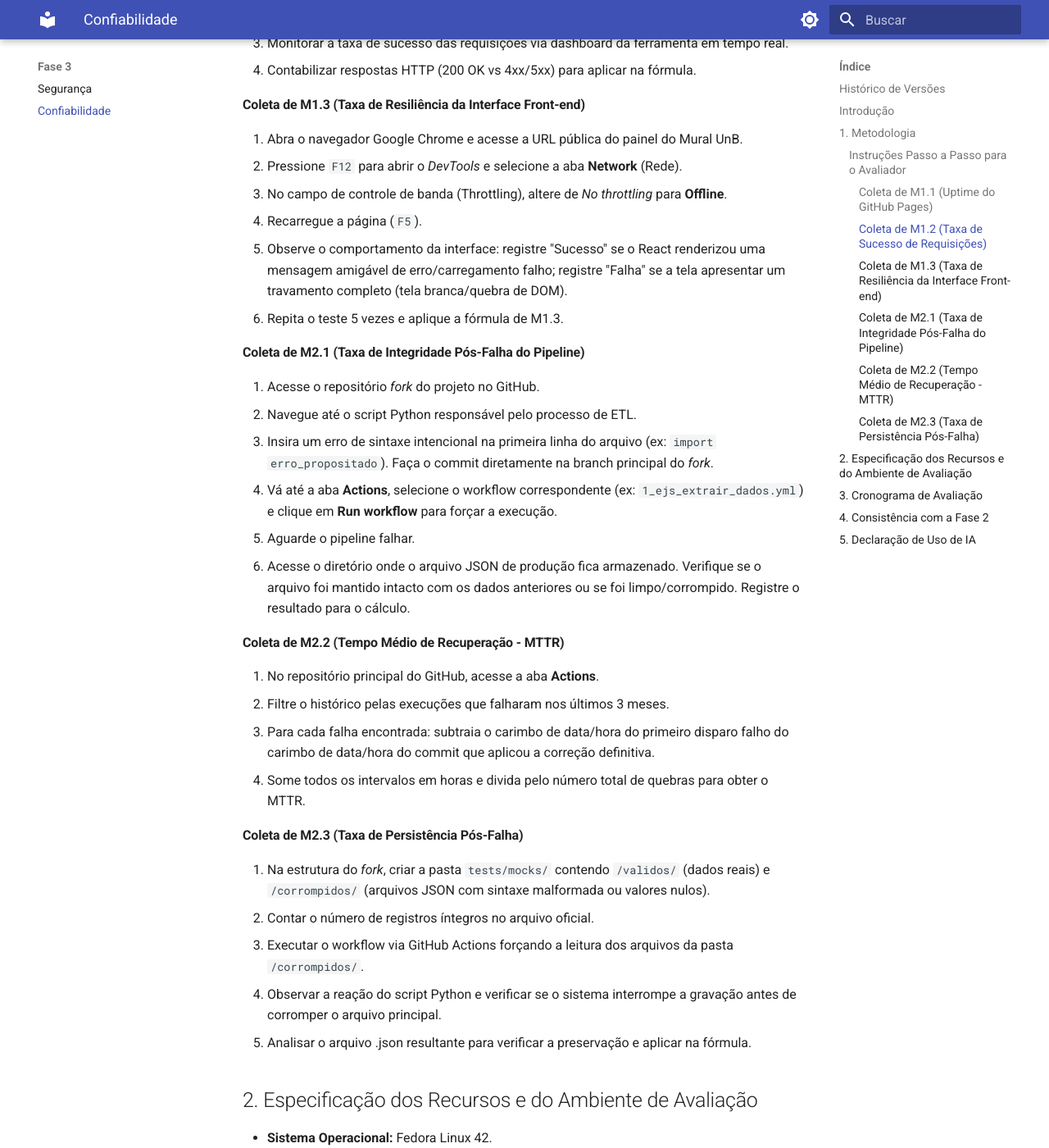
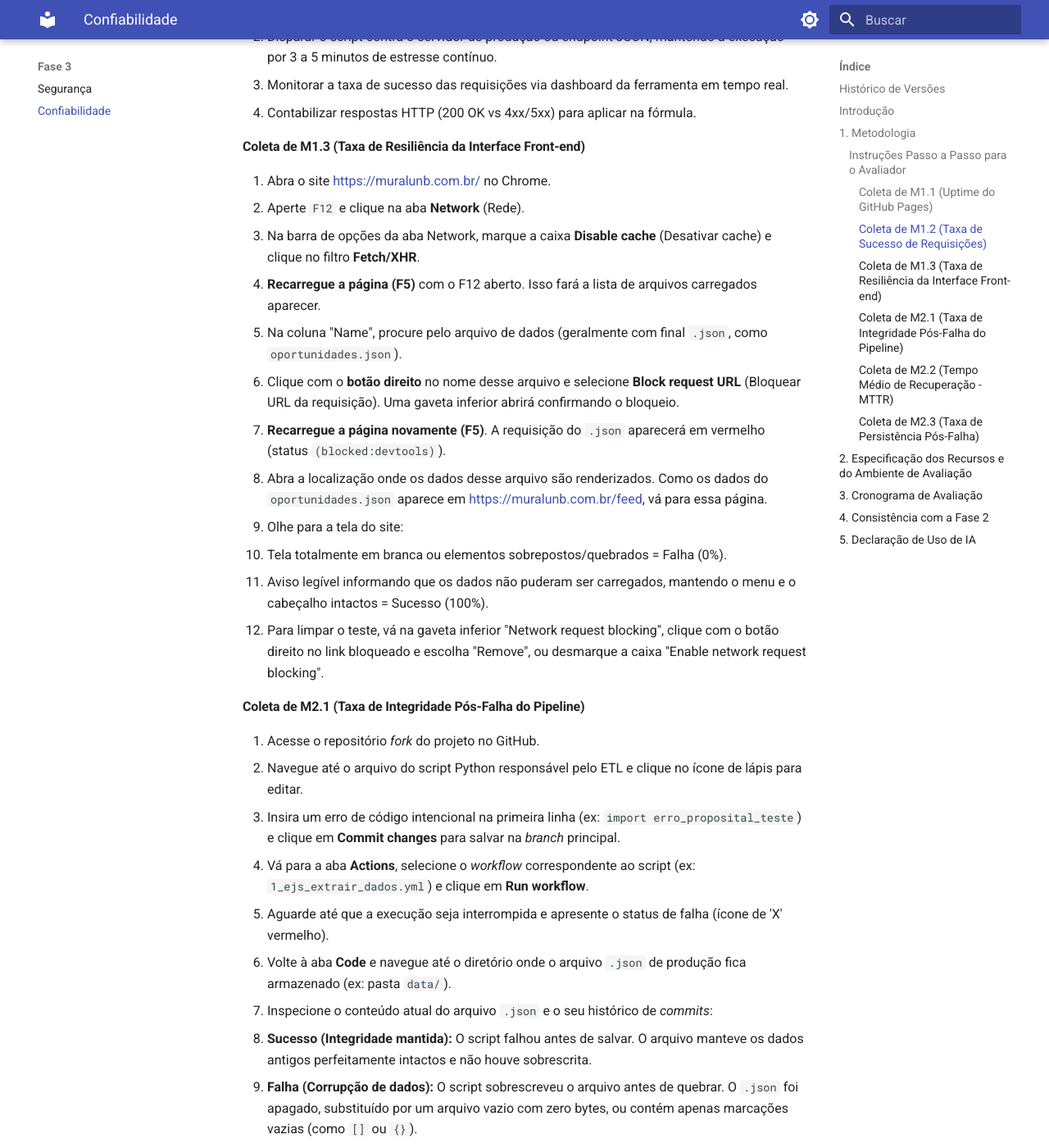
Before and after one commit to FCTE-Qualidade-de-Software-1/2026-1_T02_ROBERTA_WILLIAMS, an MkDocs documentation site: the page built from docs/fase3/confiabilidade.md, in a window 1280 px wide and 1400 px high, scrolled down 1507 px. Shown: the whole window at 82% size. Built offline with MkDocs 1.6.1 and Material for MkDocs 9.7.7, drawn with Linux system fonts in a browser that asks for light colours; some of the changed text lies outside the part shown.

Commit message:
melhorar passo a passo da fase 3 m1.1, m1.3, m2.1, m2.2

```diff
--- a/docs/fase3/confiabilidade.md
+++ b/docs/fase3/confiabilidade.md
@@ -21,10 +21,10 @@
 
 #### Coleta de M1.1 (Uptime do GitHub Pages)
 
-1. Acesse a ferramenta de monitoramento configurada (UptimeRobot).
-2. Defina o filtro de visualização para as últimas 24 horas.
-3. Extraia o percentual de tempo em que o servidor respondeu com status HTTP 200.
-4. Aplique o valor diretamente na fórmula de M1.1.
+1. Acesse a ferramenta de monitoramento UptimeRobot [https://dashboard.uptimerobot.com/monitors](https://dashboard.uptimerobot.com/monitors).
+2. Clique em New para adicionar um monitoramento.
+3. Insira o URL [https://muralunb.com.br/](https://muralunb.com.br/).
+4. Anote o valor de porcentagem de uptime das últimas 24 horas, este é o resultado da métrica M1.1.
 
 #### Coleta de M1.2 (Taxa de Sucesso de Requisições)
 
@@ -35,28 +35,42 @@
 
 #### Coleta de M1.3 (Taxa de Resiliência da Interface Front-end)
 
-1. Abra o navegador Google Chrome e acesse a URL pública do painel do Mural UnB.
-2. Pressione `F12` para abrir o _DevTools_ e selecione a aba **Network** (Rede).
-3. No campo de controle de banda (Throttling), altere de _No throttling_ para **Offline**.
-4. Recarregue a página (`F5`).
-5. Observe o comportamento da interface: registre "Sucesso" se o React renderizou uma mensagem amigável de erro/carregamento falho; registre "Falha" se a tela apresentar um travamento completo (tela branca/quebra de DOM).
-6. Repita o teste 5 vezes e aplique a fórmula de M1.3.
+1. Abra o site [https://muralunb.com.br/](https://muralunb.com.br/) no Chrome.
+2. Aperte `F12` e clique na aba **Network** (Rede).
+3. Na barra de opções da aba Network, marque a caixa **Disable cache** (Desativar cache) e clique no filtro **Fetch/XHR**.
+4. **Recarregue a página (F5)** com o F12 aberto. Isso fará a lista de arquivos carregados aparecer.
+5. Na coluna "Name", procure pelo arquivo de dados (geralmente com final `.json`, como `oportunidades.json`).
+6. Clique com o **botão direito** no nome desse arquivo e selecione **Block request URL** (Bloquear URL da requisição). Uma gaveta inferior abrirá confirmando o bloqueio.
+7. **Recarregue a página novamente (F5)**. A requisição do `.json` aparecerá em vermelho (status `(blocked:devtools)`).
+8. Abra a localização onde os dados desse arquivo são renderizados. Como os dados do `oportunidades.json` aparece em [https://muralunb.com.br/feed](https://muralunb.com.br/feed), vá para essa página.
+9. Olhe para a tela do site:
+  * Tela totalmente em branca ou elementos sobrepostos/quebrados = Falha (0%).
+  * Aviso legível informando que os dados não puderam ser carregados, mantendo o menu e o cabeçalho intactos = Sucesso (100%).
+10. Para limpar o teste, vá na gaveta inferior "Network request blocking", clique com o botão direito no link bloqueado e escolha "Remove", ou desmarque a caixa "Enable network request blocking".
 
 #### Coleta de M2.1 (Taxa de Integridade Pós-Falha do Pipeline)
 
-1. Acesse o repositório _fork_ do projeto no GitHub.
-2. Navegue até o script Python responsável pelo processo de ETL.
-3. Insira um erro de sintaxe intencional na primeira linha do arquivo (ex: `import erro_propositado`). Faça o commit diretamente na branch principal do _fork_.
-4. Vá até a aba **Actions**, selecione o workflow correspondente (ex: `1_ejs_extrair_dados.yml`) e clique em **Run workflow** para forçar a execução.
-5. Aguarde o pipeline falhar.
-6. Acesse o diretório onde o arquivo JSON de produção fica armazenado. Verifique se o arquivo foi mantido intacto com os dados anteriores ou se foi limpo/corrompido. Registre o resultado para o cálculo.
+1. Acesse o repositório *fork* do projeto no GitHub.
+2. Navegue até o arquivo do script Python responsável pelo ETL e clique no ícone de lápis para editar.
+3. Insira um erro de código intencional na primeira linha (ex: `import erro_proposital_teste`) e clique em **Commit changes** para salvar na *branch* principal.
+4. Vá para a aba **Actions**, selecione o *workflow* correspondente ao script (ex: `1_ejs_extrair_dados.yml`) e clique em **Run workflow**.
+5. Aguarde até que a execução seja interrompida e apresente o status de falha (ícone de 'X' vermelho).
+6. Volte à aba **Code** e navegue até o diretório onde o arquivo `.json` de produção fica armazenado (ex: pasta `data/`).
+7. Inspecione o conteúdo atual do arquivo `.json` e o seu histórico de *commits*:
+  * **Sucesso (Integridade mantida):** O script falhou antes de salvar. O arquivo manteve os dados antigos perfeitamente intactos e não houve sobrescrita.
+  * **Falha (Corrupção de dados):** O script sobrescreveu o arquivo antes de quebrar. O `.json` foi apagado, substituído por um arquivo vazio com zero bytes, ou contém apenas marcações vazias (como `[]` ou `{}`).
+8. Registre a contagem de sucessos/falhas e aplique na fórmula de M2.1.
 
 #### Coleta de M2.2 (Tempo Médio de Recuperação - MTTR)
 
-1. No repositório principal do GitHub, acesse a aba **Actions**.
-2. Filtre o histórico pelas execuções que falharam nos últimos 3 meses.
-3. Para cada falha encontrada: subtraia o carimbo de data/hora do primeiro disparo falho do carimbo de data/hora do commit que aplicou a correção definitiva.
-4. Some todos os intervalos em horas e divida pelo número total de quebras para obter o MTTR.
+1. Acesse o repositório Mural UnB no GitHub e abra o separador **Actions**.
+2. No campo "Filter workflow runs", escreva `is:failure` para listar apenas as execuções que falharam.
+3. Identifique uma falha ocorrida nos últimos 3 meses. Anote a data e hora exata do erro.
+4. Volte à lista, remova o filtro `is:failure` e localize a primeira execução bem-sucedida (ícone verde) do mesmo *workflow* ocorrida *após* a falha identificada.
+5. Se encontrar a execução de sucesso: Anote a data e hora exata, e subtraia a data/hora da falha da data/hora do sucesso para obter o tempo de recuperação (em horas).
+6. Se não encontrar uma execução de sucesso (falha não corrigida): registre o tempo como incalculável e classifique a métrica diretamente como Inadequado (> 48h).
+7. Repita os passos 3 a 6 para todas as falhas registadas no período de 3 meses.
+8. Some todos os tempos de recuperação válidos e divida pelo número total de quebras corrigidas para obter o MTTR.
 
 #### Coleta de M2.3 (Taxa de Persistência Pós-Falha)
 
@@ -96,4 +110,4 @@
 
 | Ferramenta          | Tarefa Realizada                                                                                         | Conferência Humana                                                                                          |
 | ------------------- | -------------------------------------------------------------------------------------------------------- | ----------------------------------------------------------------------------------------------------------- |
-| **Gemini 3.1 Pro ** | Mesclagem de versões redundantes, formatação da tabela cronograma e checagem com consistência da fase 2. | A equipe orientou a simplificação do documento, validou as dicas dadas e aprovou as alterações estruturais. |
+| **Gemini 3.1 Pro** | Mesclagem de versões redundantes, formatação da tabela cronograma e checagem com consistência da fase 2. | A equipe orientou a simplificação do documento, validou as dicas dadas e aprovou as alterações estruturais. |
```
Also changed, not shown: docs/imagem/m1.1.png (added), docs/imagem/m1.3.png (added), docs/imagem/m2.2(falhas).png (added), docs/imagem/m2.2.png (added).
